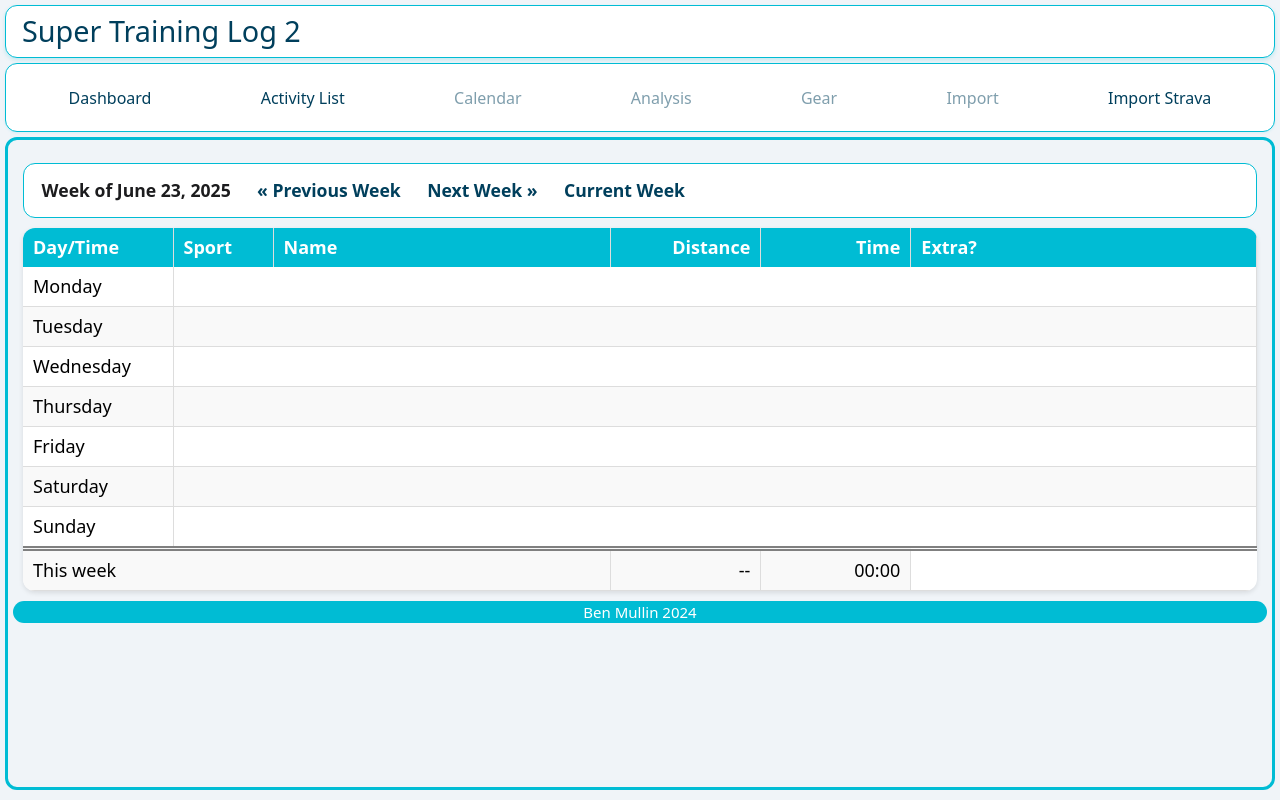
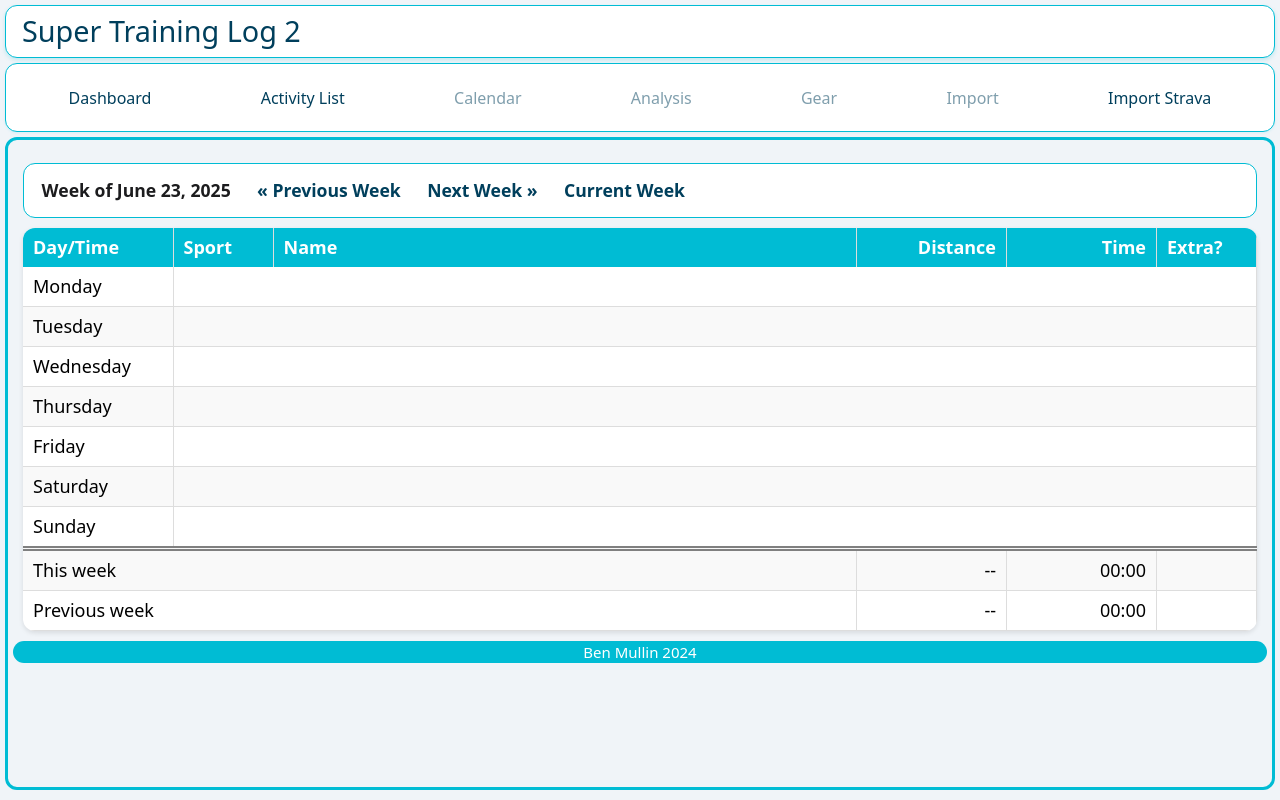
Before and after one commit to btmullin/supertl2, a Flask app: page / in a window 1280 px wide. Run offline with Flask 3, Linux system fonts and the light colour scheme; parts of the project's set-up code (start-up, migrations or seed data) failed here and were passed over.

Commit message:
Adding prevoius week summary to dashboard

```diff
--- a/apps/backend/app/templates/dashboard.html
+++ b/apps/backend/app/templates/dashboard.html
@@ -68,7 +68,13 @@
           <td colspan="3">This week</td>
           <td class="col-distance">{{ week_summary.total_distance | km }}</td>
           <td class="col-time">{{ week_summary.total_duration | format_duration }}</td>
+          <td class="col-extra"></td>
         </tr>
+        <tr>
+          <td colspan="3">Previous week</td>
+          <td class="col-distance">{{ previous_week_summary.total_distance | km }}</td>
+          <td class="col-time">{{ previous_week_summary.total_duration | format_duration }}</td>
+          <td class="col-extra"></td>
       </tbody>
     </table>
   </div>
--- a/apps/backend/app/views.py
+++ b/apps/backend/app/views.py
@@ -80,12 +80,49 @@ def get_dashboard_context(week_offset=0):
         "total_duration": sum(d["total_duration"] for d in daily_summaries.values()),
     }
 
+    # Get previous week summaries
+    previous_week_start = start_of_week - timedelta(weeks=1)
+    previous_week_end = end_of_week - timedelta(weeks=1)
+    previous_activities = (
+        sqla_db.session.query(StravaActivity)
+        .filter(func.date(StravaActivity.startDateTime).between(previous_week_start, previous_week_end))
+        .order_by(StravaActivity.startDateTime)
+        .all()
+    )
+    previous_activities_by_day = defaultdict(list)
+    for a in previous_activities:
+        day = a.startDateTime.date()
+        activity_dict = {
+            "activityId": a.activityId,
+            "startDateTime": a.startDateTime,
+            "sportType": a.sportType,
+            "name": a.name,
+            "distance": a.distance,
+            "movingTimeInSeconds": a.movingTimeInSeconds,
+        }
+        previous_activities_by_day[day].append(activity_dict)
+
+    previous_days = [previous_week_start + timedelta(days=i) for i in range(7)]
+    previous_daily_summaries = {
+        day: {
+            "total_distance": sum(a["distance"] for a in previous_activities_by_day[day] if a["distance"] is not None),
+            "total_duration": sum(a["movingTimeInSeconds"] for a in previous_activities_by_day[day] if a["movingTimeInSeconds"] is not None),
+        }
+        for day in previous_days
+    }
+
+    previous_week_summary = {
+        "total_distance": sum(d["total_distance"] for d in previous_daily_summaries.values()),
+        "total_duration": sum(d["total_duration"] for d in previous_daily_summaries.values()),
+    }
+
     return {
         "start_of_week": start_of_week,
         "end_of_week": end_of_week,
         "activities_by_day": activities_by_day,
         "daily_summaries": daily_summaries,
         "week_summary": week_summary,
+        "previous_week_summary": previous_week_summary,
         "days": days,
         "week_offset": week_offset,
     }
```
